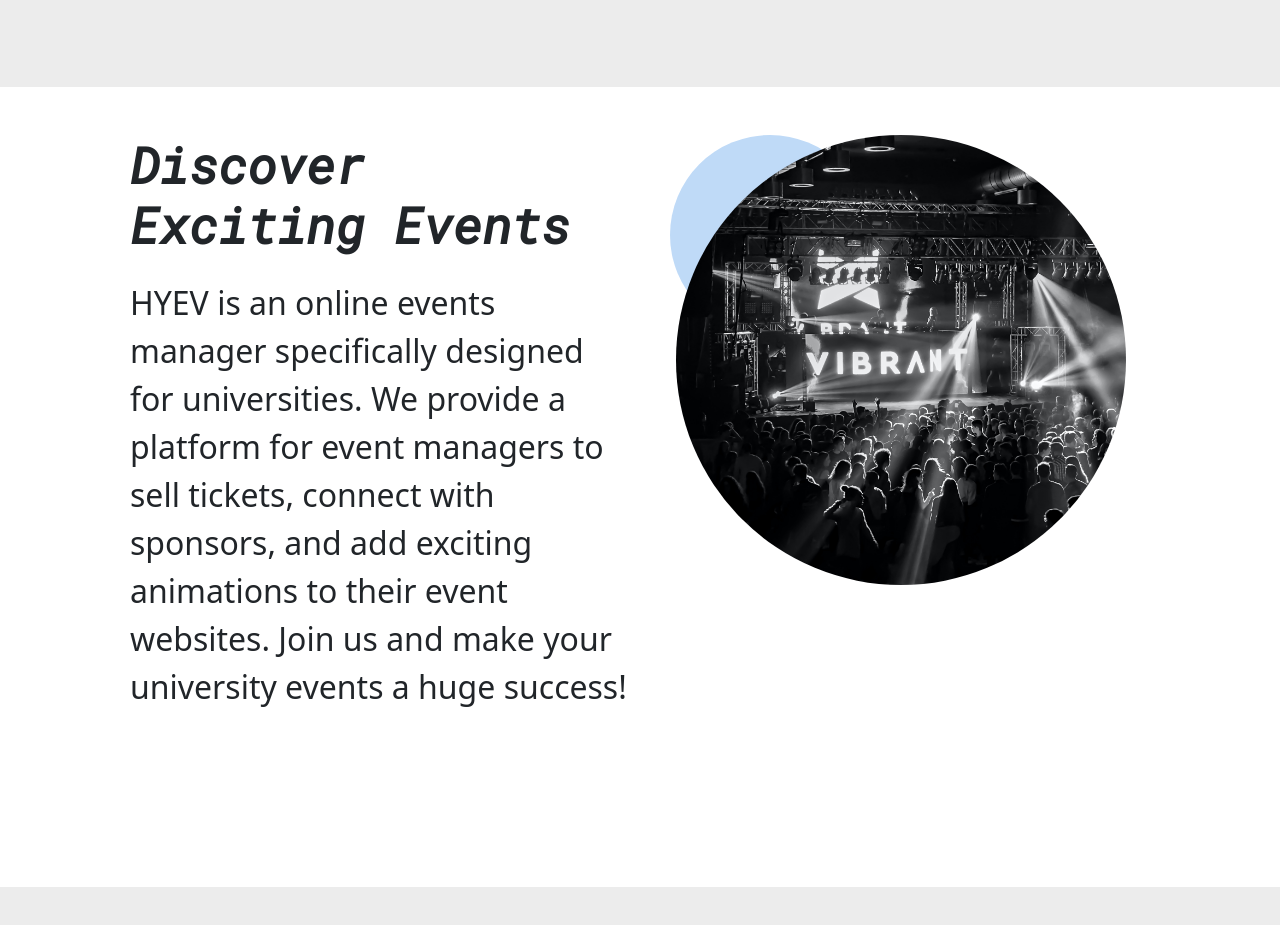
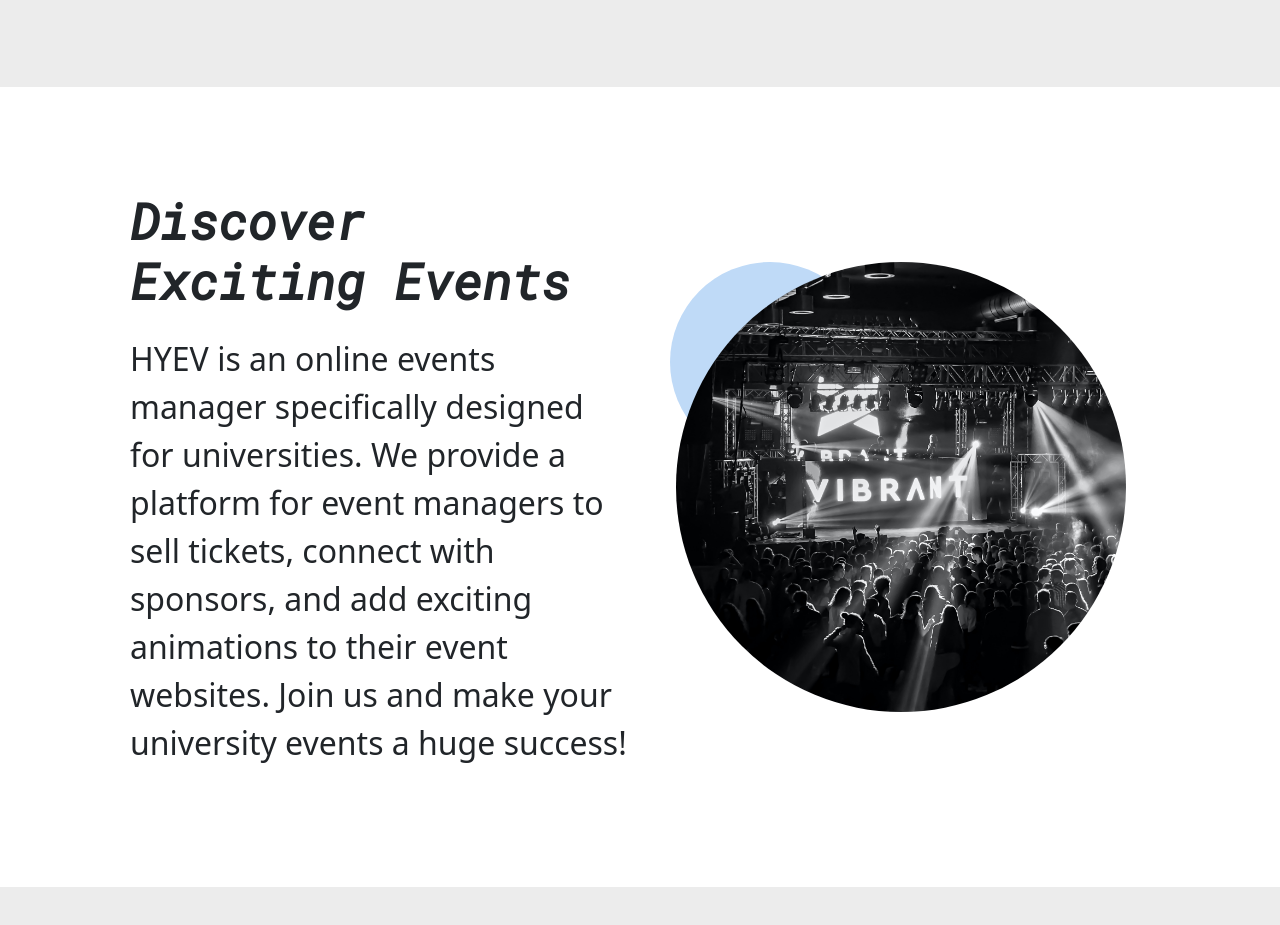
Before and after one commit to HYEV/FrontendV1, a React (Create React App) app: page / in a window 1280 px wide. Shown: the part 1520-2445 px from the top of the page. Built offline with nearby package versions, Linux system fonts and the light colour scheme; a web font is replaced by a local one.

Commit message:
mobile responsive

```diff
--- a/src/App.jsx
+++ b/src/App.jsx
@@ -101,7 +101,7 @@
         </div>
       </section>
       <section className="d-flex container justify-content-center aliagn-items-center w-100 section p-5">
-        <div className="row d-flex justify-content-center w-100">
+        <div className="row d-flex justify-content-center align-items-center w-100">
           <div className="col-md-6 d-flex align-content-center">
             <div className='d-flex w-100 flex-column'>
               <div className='d-flex justify-content-center flex-column w-100 mb-3'>
```
Also changed, not shown: 5 other files (tests, documents, lock files or other folders).
